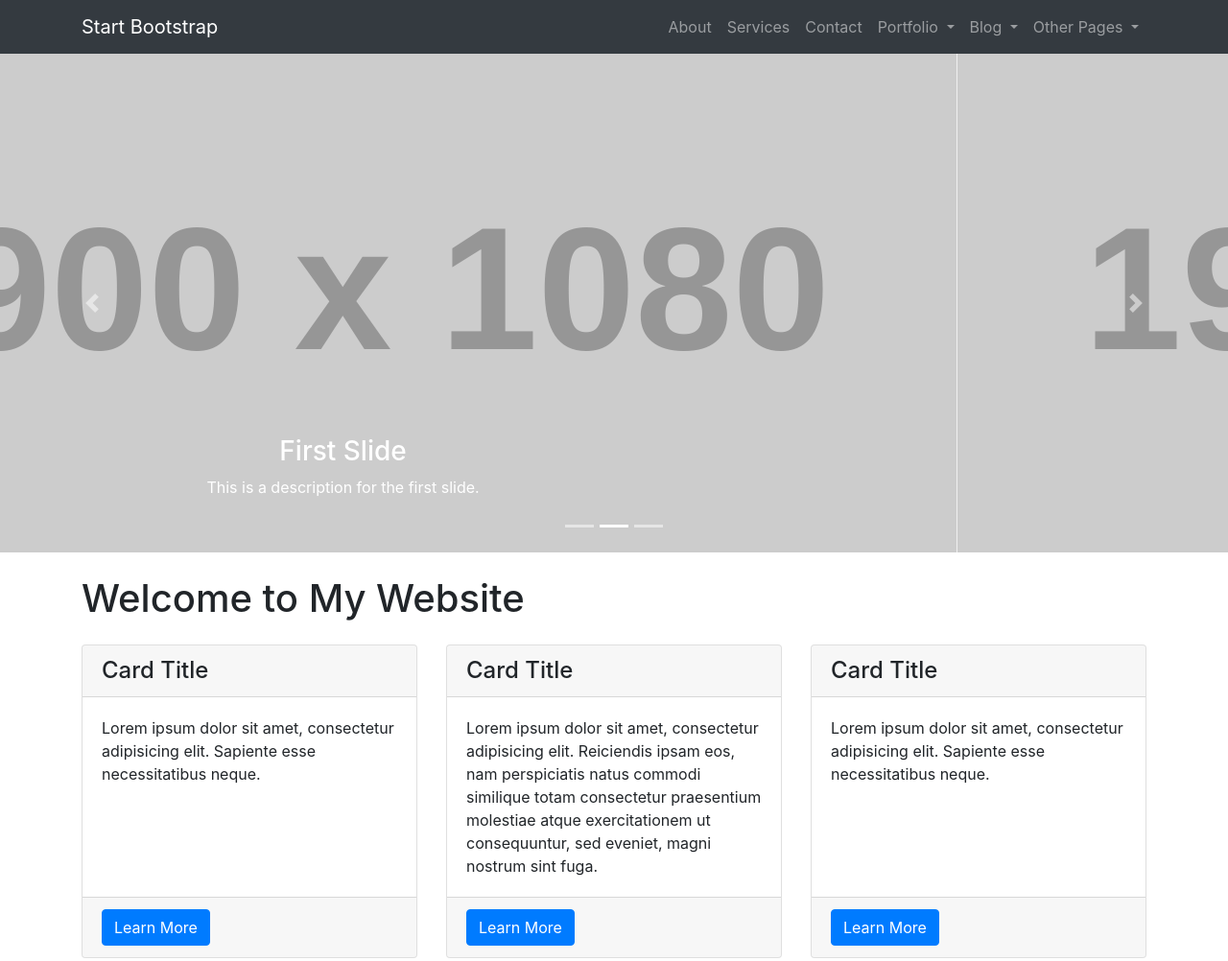
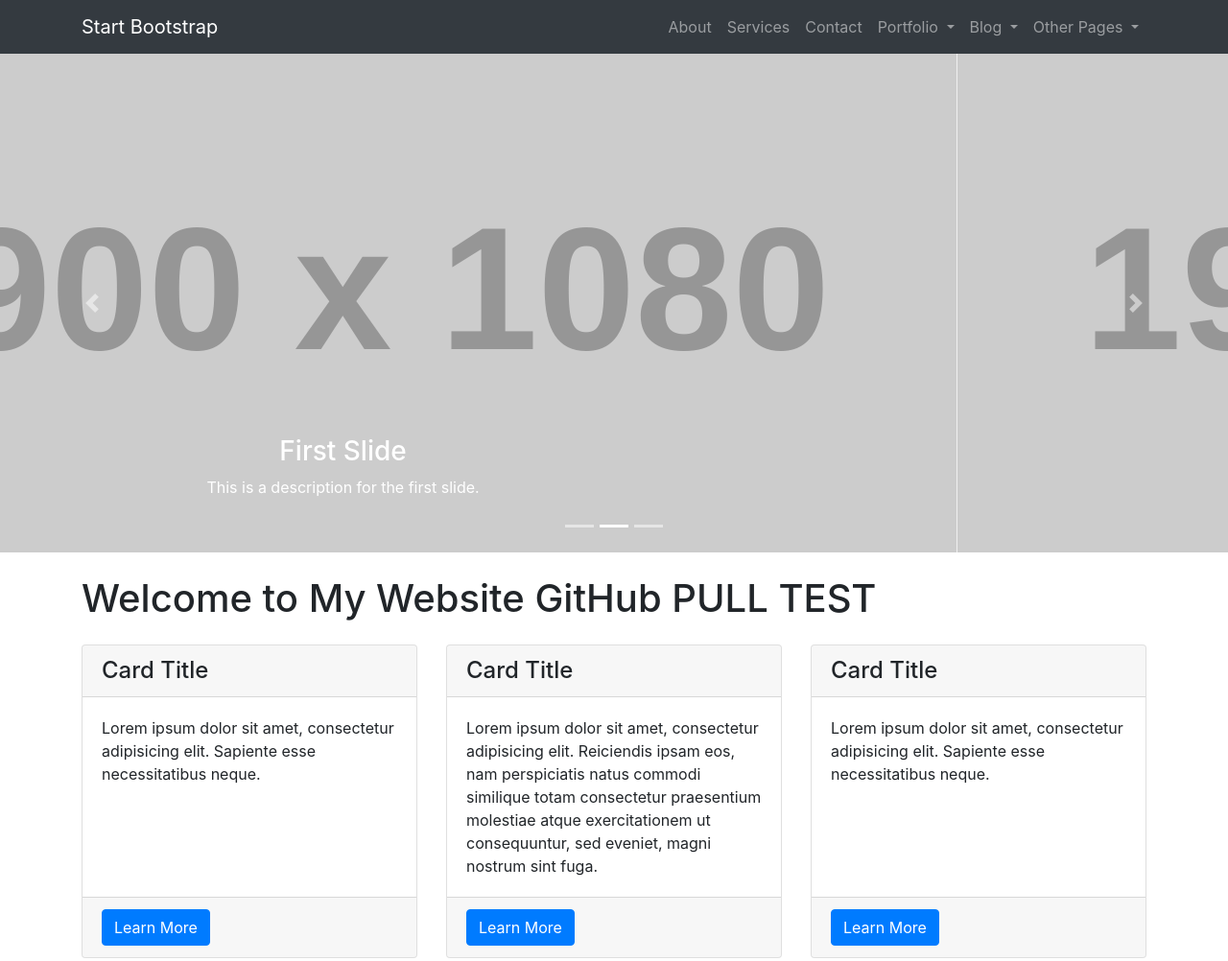
Before and after one commit to WuBryant24/DEMOSCHOOL, a website: page index.html in a window 1280 px wide. Shown: the top 1002 px of the page at 96% size. Drawn offline with Linux system fonts and the light colour scheme; placeholder pictures from the web are drawn by us.

Commit message:
Update index.html GitHub Pull Test

```diff
--- a/index.html
+++ b/index.html
@@ -121,7 +121,7 @@
     <!-- Page Content -->
     <div class="container">
 
-      <h1 class="my-4">Welcome to My Website</h1>
+      <h1 class="my-4">Welcome to My Website GitHub PULL TEST</h1>
 
       <!-- Marketing Icons Section -->
       <div class="row">
```
